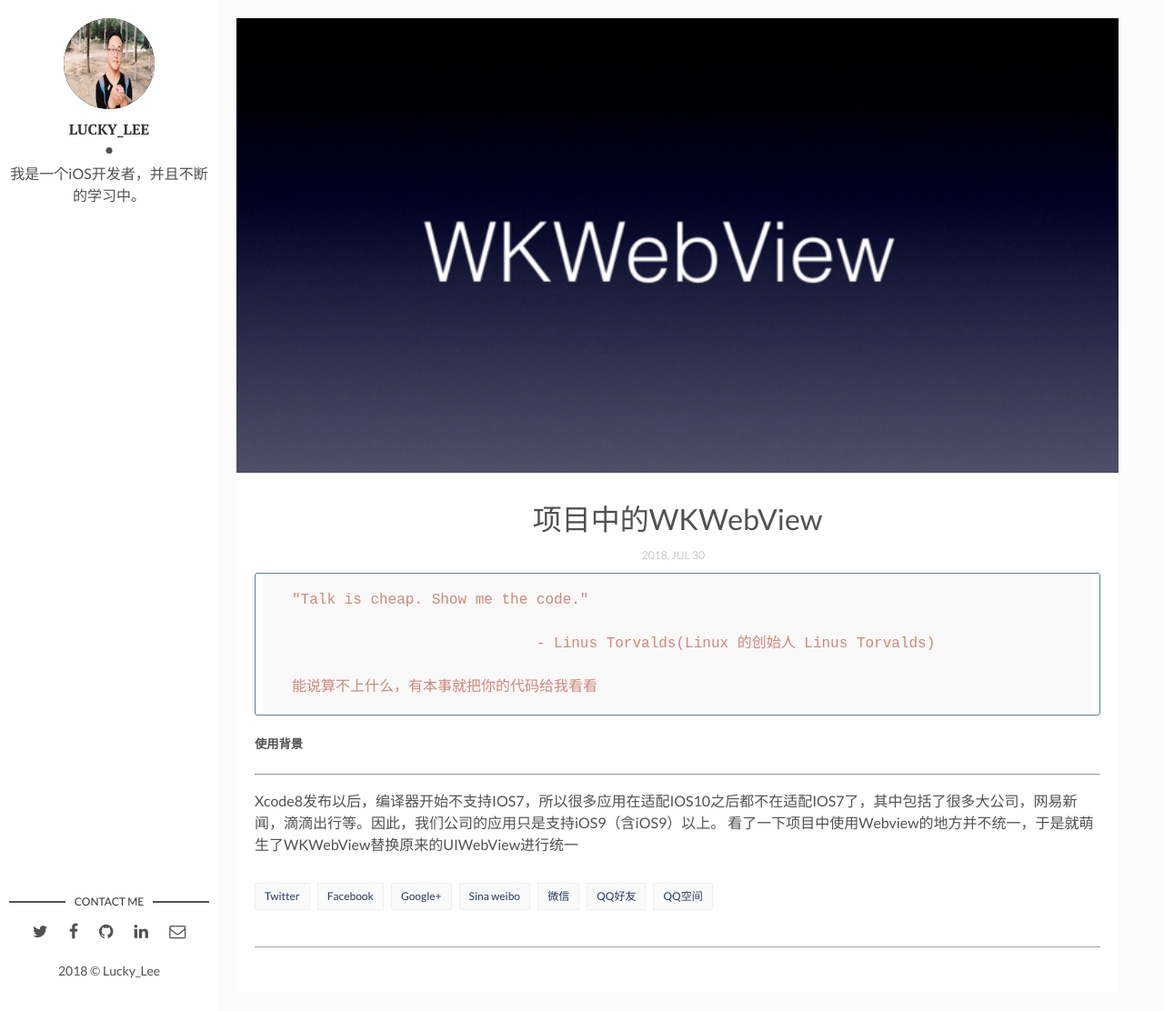
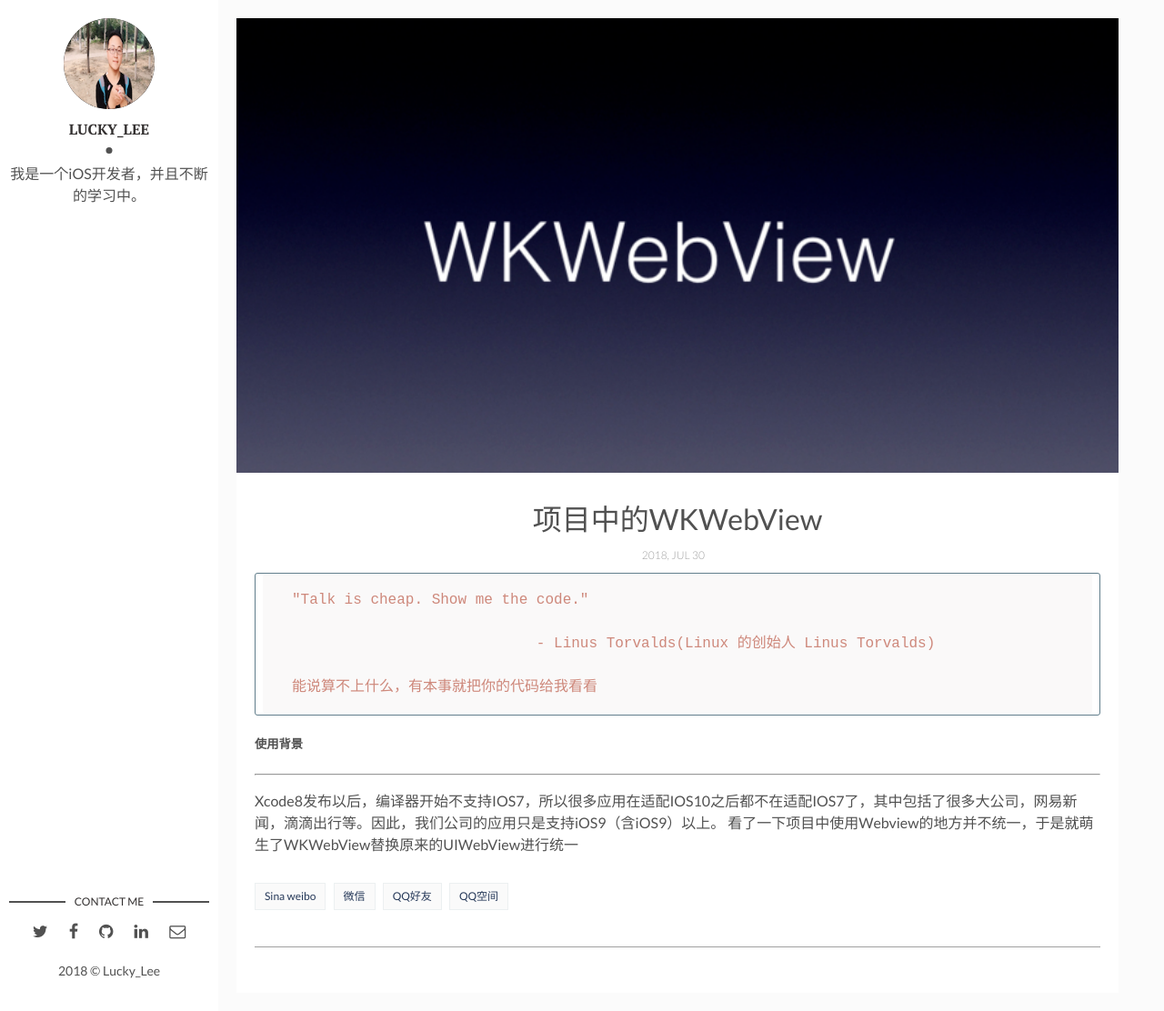
Before and after one commit to haiwei-Lee/haiwei-Lee.github.io, a Jekyll site: the page built from _posts/2018-7-30-项目中WKWebView.md, in a window 1280 px wide and 1112 px high. Shown: the whole window at 91% size. Built offline with Jekyll 4.4.1, drawn with Linux system fonts in a browser that asks for light colours; comment, search, counter and statistics services are not loaded.

Commit message:
remove facebook google+ twitter

```diff
--- a/_layouts/post.html
+++ b/_layouts/post.html
@@ -22,9 +22,9 @@ layout: main
       {{content | markdownify}}
       <div class="page-footer">
         <div class="page-share">
-          <a href="https://twitter.com/intent/tweet?text={{ page.title }}&url={{ site.url }}{{ page.url }}" title="Share on Twitter" rel="nofollow" target="_blank">Twitter</a>
-          <a href="https://facebook.com/sharer.php?u={{ site.url }}{{ page.url }}" title="Share on Facebook" rel="nofollow" target="_blank">Facebook</a>
-          <a href="https://plus.google.com/share?url={{ site.url }}{{ page.url }}" title="Share on Google+" rel="nofollow" target="_blank">Google+</a>
+          <!-- <a href="https://twitter.com/intent/tweet?text={{ page.title }}&url={{ site.url }}{{ page.url }}" title="Share on Twitter" rel="nofollow" target="_blank">Twitter</a> -->
+          <!-- <a href="https://facebook.com/sharer.php?u={{ site.url }}{{ page.url }}" title="Share on Facebook" rel="nofollow" target="_blank">Facebook</a> -->
+          <!-- <a href="https://plus.google.com/share?url={{ site.url }}{{ page.url }}" title="Share on Google+" rel="nofollow" target="_blank">Google+</a> -->
           <a href="http://v.t.sina.com.cn/share/share.php?url={{ site.url }}{{ page.url}}" title="Share sina weibo" target="_blank">Sina weibo</a>
           <a href="https://api.addthis.com/oexchange/0.8/forward/wechat/offer?url={{ site.url }}{{ page.url }}" title="Share wechat" target="_blank">微信</a>
           <a href="http://connect.qq.com/widget/shareqq/index.html?url={{ site.url }}{{ page.url }}" title="qq好友" target="_blank">QQ好友</a>
```
